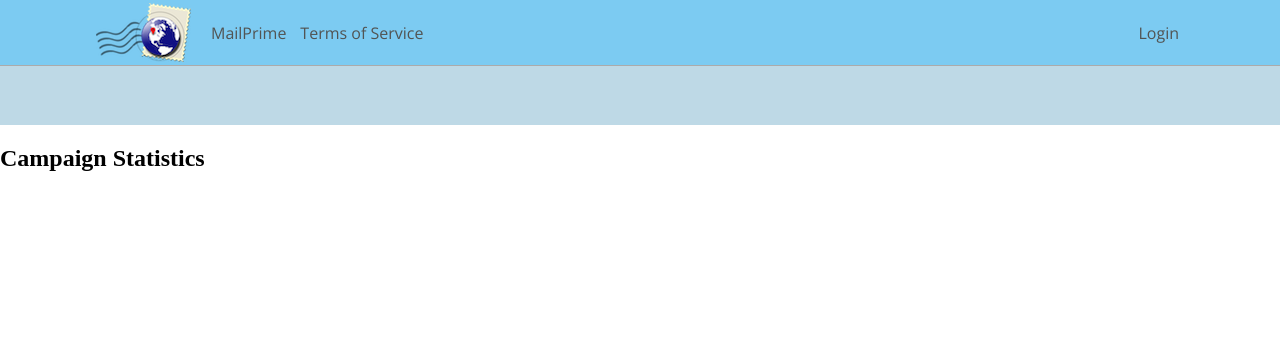
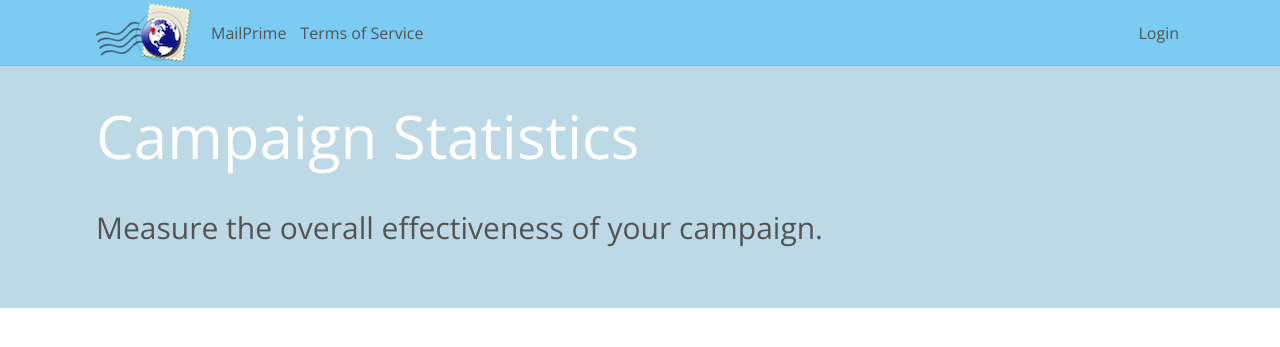
Before and after one commit to nomadmtb/mailprime, a Django app: a page that uses mailprime/mailer/templates/campaign_statistics.html in a window 1280 px wide. Shown: the top 347 px of the page. Run offline with Django 3.2, Linux system fonts and the light colour scheme; parts of the project's set-up code (start-up, migrations or seed data) failed here and were passed over; some libraries are stand-ins or nearby versions.

Commit message:
Added TOS

```diff
--- a/mailprime/mailer/templates/campaign_statistics.html
+++ b/mailprime/mailer/templates/campaign_statistics.html
@@ -2,6 +2,9 @@
 
 {% block content %}
 
-<h2>Campaign Statistics</h2>
+{% endblock %}
 
-{% endblock %}
+{% block header %}
+<h5 id="header_title">Campaign Statistics</h5>
+<p id="header_desc">Measure the overall effectiveness of your campaign.</p>
+{% endblock header %}
--- a/mailprime/mailer/templates/message_statistics.html
+++ b/mailprime/mailer/templates/message_statistics.html
@@ -5,3 +5,8 @@
 <h2>Message Statistics</h2>
 
 {% endblock %}
+
+{% block header %}
+<h5 id="header_title">Message Statistics</h5>
+<p id="header_desc">Measure the overall effectiveness of your message.</p>
+{% endblock header %}
--- a/mailprime/mailer/templates/user_account.html
+++ b/mailprime/mailer/templates/user_account.html
@@ -7,3 +7,8 @@
 <h3>{{ user.email }}</h3>
 
 {% endblock %}
+
+{% block header %}
+<h5 id="header_title">Account Manager</h5>
+<p id="header_desc">Manage your MailPrime account.</p>
+{% endblock header %}
--- a/mailprime/mailer/templates/user_campaign_messages.html
+++ b/mailprime/mailer/templates/user_campaign_messages.html
@@ -13,6 +13,6 @@
 {% endblock %}
 
 {% block header %}
-<h5 id="header_title">{{ campaign.title }}'s Messages</h5>
+<h5 id="header_title">View Messages</h5>
 <p id="header_desc">Manage your mailing campaign with some of the options below.</p>
 {% endblock header %}
--- a/mailprime/mailer/templates/user_campaign_recipients.html
+++ b/mailprime/mailer/templates/user_campaign_recipients.html
@@ -11,3 +11,8 @@
 {% endfor %}
 
 {% endblock %}
+
+{% block header %}
+<h5 id="header_title">Campaign Recipients</h5>
+<p id="header_desc">Manage recipients of your campaign below.</p>
+{% endblock header %}
--- a/mailprime/mailer/views.py
+++ b/mailprime/mailer/views.py
@@ -29,6 +29,9 @@ def login(request):
 def logout(request):
 	if logout_user(request):
 		return HttpResponseRedirect('/')
+
+def terms_of_service(request):
+	return render(request, 'terms_of_service.html')
 
 # The user account view that will display/update user information.
 def user_account(request, param_username):
--- a/mailprime/mailprime/urls.py
+++ b/mailprime/mailprime/urls.py
@@ -10,6 +10,7 @@ urlpatterns = patterns('',
     url(r'^$', views.index, name='index'),
 	url(r'^login$', views.login, name='login'),
 	url(r'^logout$', views.logout, name='logout'),
+    url(r'^tos$', views.terms_of_service, name='terms_of_service'),
     url(r'^(\w+)/account$', views.user_account, name='user_account'),
     url(r'^(\w+)/campaigns$', views.user_campaigns, name='user_campaigns'),
     url(r'^(\w+)/campaign-(\d+)$', views.user_campaign, name='user_campaign'),
```
Also changed, not shown: mailprime/mailer/templates/terms_of_service.html (added, +10 -0 lines), mailprime/db.sqlite3.
